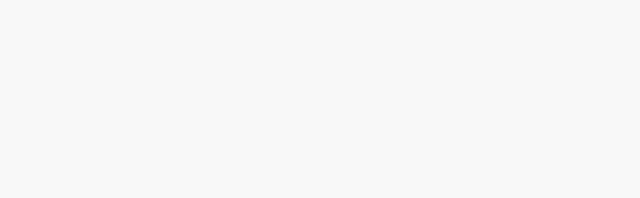
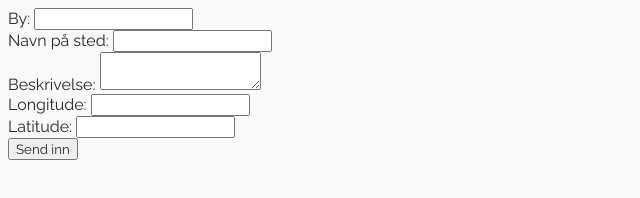
Before and after one commit to ErlendLygre/pullups, a plain HTML site: page public/parkAdmin.html in a window 1280 px wide. Shown: the whole page, without its empty margins (0-640 px from the left). Drawn offline with Linux system fonts and the light colour scheme.

Commit message:
functioning html form, but need js

```diff
--- a/public/parkAdmin.html
+++ b/public/parkAdmin.html
@@ -6,9 +6,31 @@
   </head>
 
   <body>
-    <form>
-
-    </form>
+    <form action="/my-handling-form-page" method="post">
+        <div>
+            <label for="city">By:</label>
+            <input type="text" id="city" name="city">
+          </div>
+        <div>
+          <label for="name">Navn på sted:</label>
+          <input type="text" id="name" name="place">
+        </div>
+        <div>
+          <label for="msg">Beskrivelse:</label>
+          <textarea id="description" name="description"></textarea>
+        </div>
+        <div>
+            <label for="long">Longitude:</label>
+            <input type="text" id="longitude" name="longitude">
+        </div>
+        <div>
+            <label for="long">Latitude:</label>
+            <input type="text" id="latitude" name="latitude">
+        </div>
+        <div class="button">
+            <button type="submit">Send inn</button>
+        </div>
+      </form>
 
   </body>
 
```
